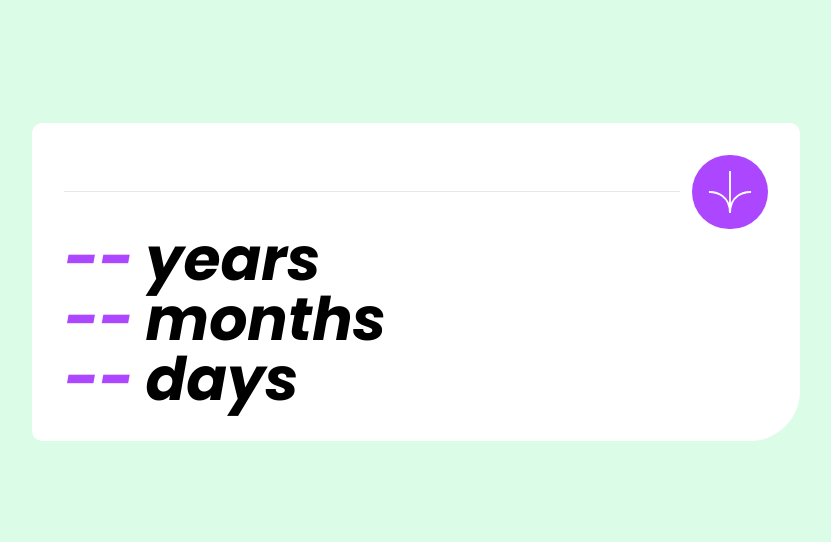
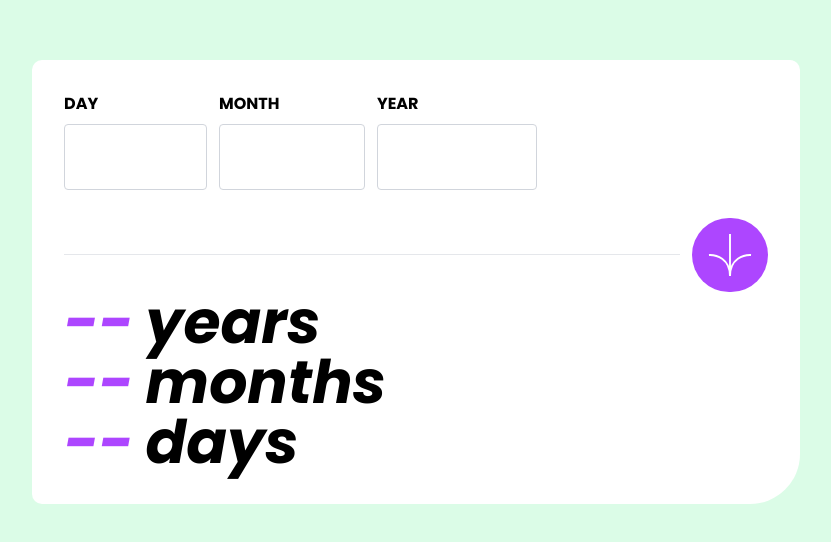
Before and after one commit to developer-luizcarlos/nextjs-age-calculator-app, a Next.js app: page / in a window 1280 px wide. Shown: the part 118-660 px from the top of the page, without its empty margins (224-1055 px from the left). Built offline with nearby package versions, Linux system fonts and the light colour scheme.

Commit message:
feat: create inputWrapper component (withou logic)

```diff
--- a/src/app/page.tsx
+++ b/src/app/page.tsx
@@ -1,10 +1,34 @@
+"use client";
 import Image from "next/image";
+import { InputWrapper } from "@/components/InputWrapper/InputWrapper";
 
 export default function Home() {
   return (
     <div className="h-dvh flex items-center justify-center bg-green-100">
       <article className="bg-white w-3/5 p-8 round">
-        <header></header>
+        <header className="flex items-center gap-3">
+          <InputWrapper
+            errorMessage="Must be a valid day"
+            isErrorShow={false}
+            label="DAY"
+            maxValue={31}
+            handleChange={() => {}}
+          />
+          <InputWrapper
+            errorMessage="Must be a valid month"
+            isErrorShow={false}
+            label="MONTH"
+            maxValue={12}
+            handleChange={() => {}}
+          />
+          <InputWrapper
+            errorMessage="Must be a valid year"
+            isErrorShow={false}
+            label="YEAR"
+            maxValue={new Date().getFullYear()}
+            handleChange={() => {}}
+          />
+        </header>
         <div className="flex items-center gap-3">
           <hr className="w-full text-gray-200" />
           <button className="bg-purple-500 p-4 overflow-hidden cursor-pointer rounded-full flex items-center justify-center">
--- /dev/null
+++ b/src/components/InputWrapper/InputWrapper.tsx
@@ -0,0 +1,36 @@
+"use client";
+import { type InputWrapperBase } from "./InputWrapper.types";
+
+export function InputWrapper({
+  errorMessage,
+  isErrorShow,
+  handleChange,
+  label,
+  maxValue,
+}: InputWrapperBase) {
+  return (
+    <div className="flex flex-col">
+      <label
+        className={`uppercase ${isErrorShow ? "text-red-500" : "text-black"}`}
+      >
+        {label}
+      </label>
+      <input
+        type="number"
+        min={0}
+        max={maxValue}
+        className={`${
+          isErrorShow ? "border-red-500" : "border-gray-300"
+        } border rounded p-4 max-w-40 my-2 focus:outline-purple-500 text-2xl`}
+        onChange={handleChange}
+      />
+      <small
+        className={`text-red-500 ${
+          isErrorShow ? "opacity-100" : "opacity-0"
+        }`}
+      >
+        {errorMessage}
+      </small>
+    </div>
+  );
+}
--- /dev/null
+++ b/src/components/InputWrapper/InputWrapper.types.ts
@@ -0,0 +1,7 @@
+export interface InputWrapperBase {
+  errorMessage: string;
+  isErrorShow: boolean;
+  handleChange(): void;
+  label: string;
+  maxValue: number;
+}
```
